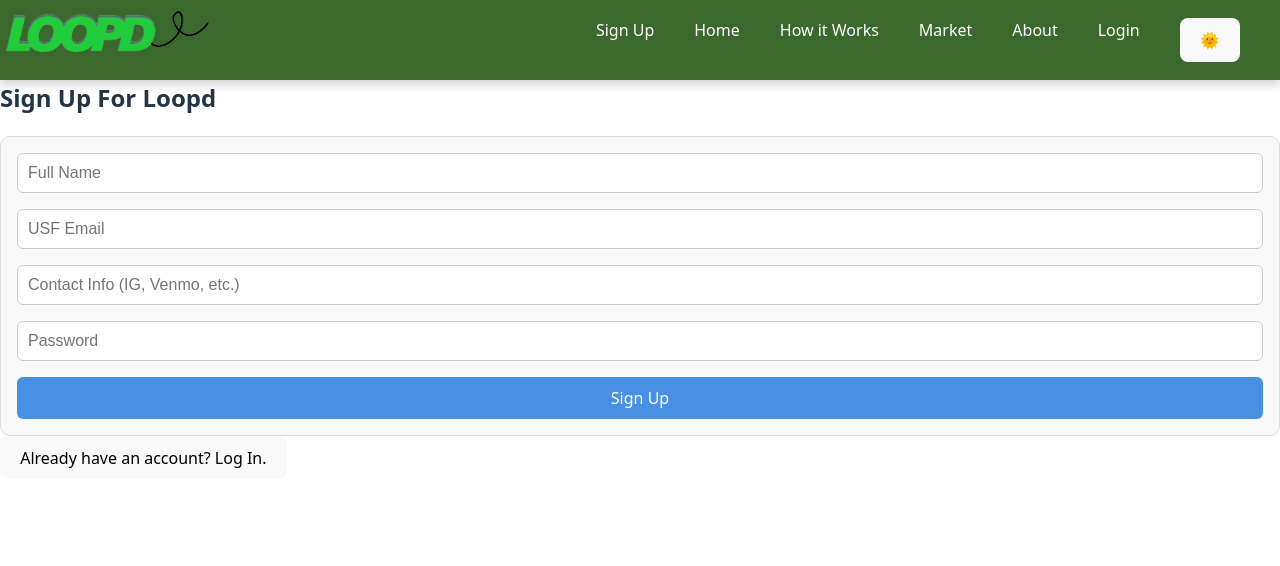
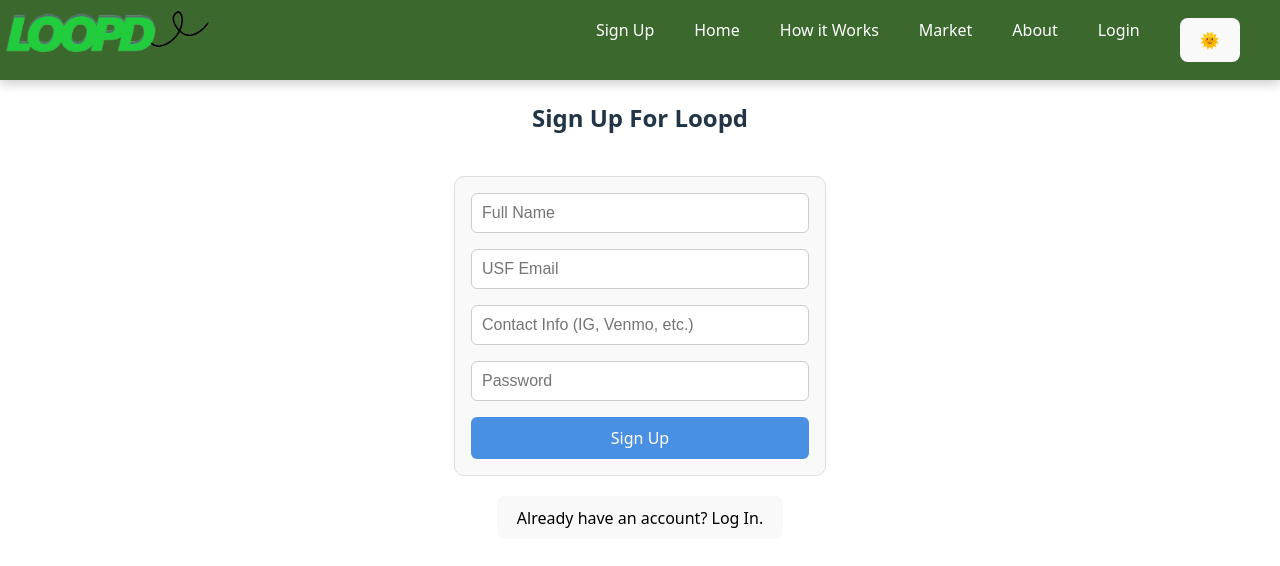
Before and after one commit to shubhivermax/loopd, a React (Vite) app: page /SignUp in a window 1280 px wide. Shown: the top 566 px of the page. Built offline with nearby package versions, Linux system fonts and the light colour scheme.

Commit message:
styles changed for sign up

```diff
--- a/src/App.css
+++ b/src/App.css
@@ -506,6 +506,7 @@
   width: 14%;
   color: white;
   background-color: #543737;
+  margin-top: 20px;
 }
 
 .explore:hover{
@@ -524,6 +525,19 @@
 
 .visit {
   margin-bottom: 30px;
+}
+
+.signup-container{
+  display: flex;
+  flex-direction: column;    /* stack children vertically */
+  justify-content: center; /* horizontal center */
+  align-items: center;     /* vertical center */
+  gap: 20px;                 /* spacing between title, form, and button */
+  padding: 20px;
+}
+
+.signup-form {
+  width: 30%;
 }
 
 .blurb-text{
```
